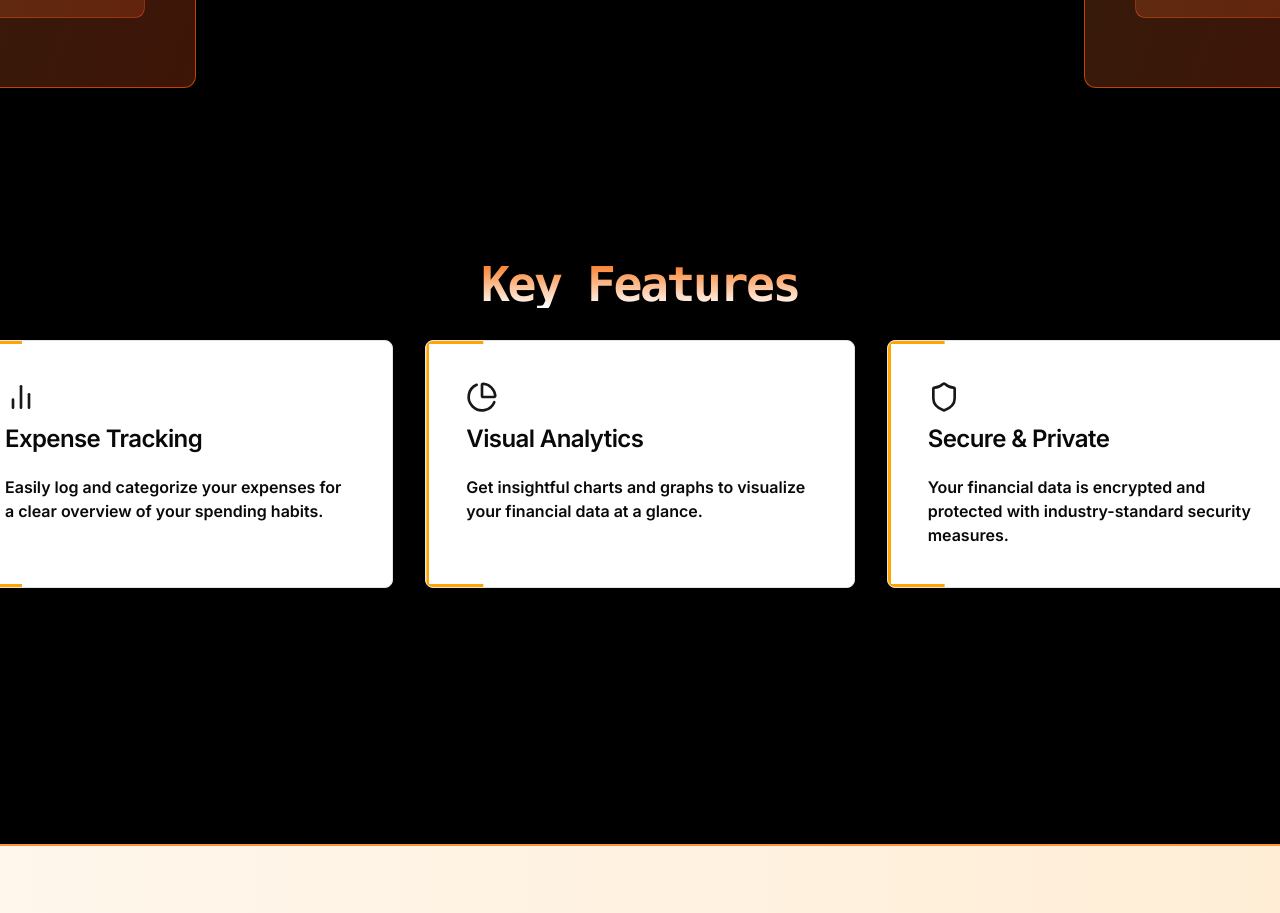
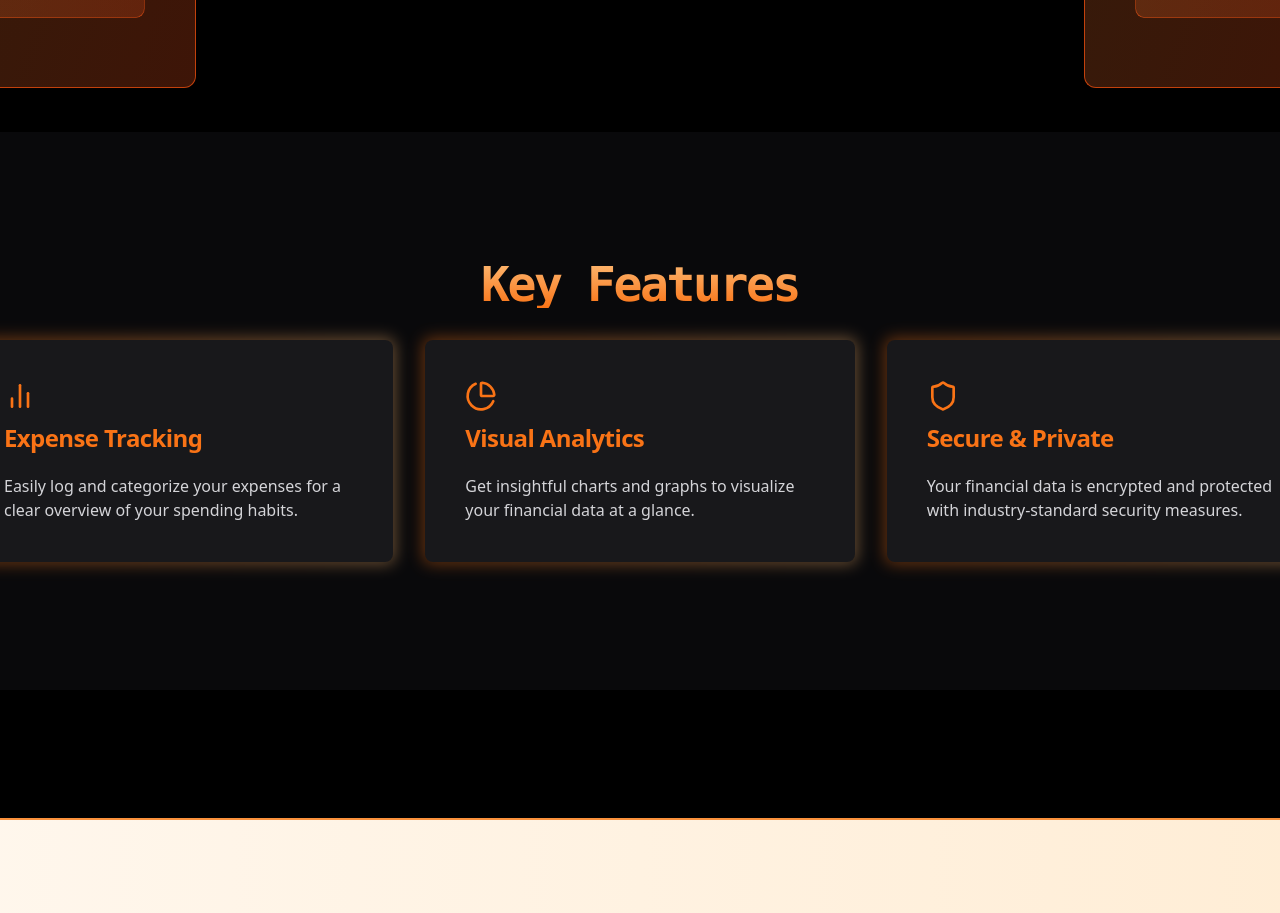
Before and after one commit to CodeMan62/FinFlow, a Next.js app: page / in a window 1280 px wide. Shown: the part 760-1673 px from the top of the page. Built offline with nearby package versions, Linux system fonts and the light colour scheme; no server answers.

Commit message:
📦 Changed landing page key feature

```diff
--- a/src/app/(Login)/login/page.tsx
+++ b/src/app/(Login)/login/page.tsx
@@ -23,7 +23,10 @@ const Login = () => {
     <div className="min-h-screen flex items-center justify-center bg-gradient-to-br bg-black dark:from-gray-900 dark:to-gray-800 p-4">
       <div className="absolute inset-0 bg-[radial-gradient(circle_at_30%_20%,rgba(255,127,80,0.1),transparent_25%),radial-gradient(circle_at_70%_80%,rgba(255,127,80,0.15),transparent_25%)]" />
 
-      <Card className="w-full max-w-md relative border-2  border-orange-100 dark:border-gray-700 backdrop-blur-sm bg-white dark:bg-gray-900/80">
+      <div className="relative group">
+        <div className="absolute -inset-0.5 bg-gradient-to-r from-orange-500 to-orange-300 rounded-lg blur opacity-75 group-hover:opacity-100 transition duration-1000 group-hover:duration-200 animate-gradient-xy"></div>
+
+        <Card className="w-full max-w-md relative backdrop-blur-sm bg-white dark:bg-gray-900/90 border-0">
           <CardHeader className="space-y-1">
             <div className="flex items-center justify-center mb-6 relative">
               <div className="absolute -inset-1 bg-gradient-to-r from-orange-400 to-orange-600 rounded-lg blur-lg opacity-30 group-hover:opacity-40 transition duration-200" />
@@ -42,7 +45,7 @@ const Login = () => {
 
           <CardContent className="space-y-4">
             <Button
-            className="w-full bg-white hover:bg-gray-50 text-gray-800 border-2 border-orange-100 hover:border-orange-200 dark:bg-gray-800 dark:text-white dark:border-orange-900 dark:hover:bg-gray-700 transition-all duration-200 group relative"
+              className="w-full bg-white hover:bg-gray-50 text-gray-800 border border-orange-100 hover:border-orange-200 dark:bg-gray-800 dark:text-white dark:border-orange-900 dark:hover:bg-gray-700 transition-all duration-200 group relative"
               onClick={() => handleSignIn()}
             >
               <div className="absolute inset-0 bg-gradient-to-r from-orange-400 to-orange-600 opacity-0 group-hover:opacity-10 transition-opacity duration-200 rounded-md" />
@@ -103,6 +106,7 @@ const Login = () => {
           </CardFooter>
         </Card>
       </div>
+    </div>
   );
 };
 
--- a/src/components/LandingPage/L2.tsx
+++ b/src/components/LandingPage/L2.tsx
@@ -1,69 +1,52 @@
 import React from "react";
-import { Card, CardContent, CardHeader, CardTitle } from "../ui/card";
+import { Card, CardContent, CardHeader, CardTitle } from "@/components/ui/card";
 import { BarChart2, PieChart, Shield } from "lucide-react";
-import { Inter } from "next/font/google";
-import { motion } from "framer-motion";
-
-const inter900 = Inter({
-  subsets: ["cyrillic"],
-  variable: "--font-inter",
-  weight: ["900"],
-});
-
-const inter600 = Inter({
-  subsets: ["cyrillic"],
-  variable: "--font-inter",
-  weight: ["600"],
-});
 
 const L2 = () => {
   return (
-    <section className="w-full py-12 md:py-24 lg:py-32 mb-32">
-      <div className=" px-4 md:px-6">
-        <h2
-          className={` font-mono text-3xl tracking-tighter sm:text-4xl md:text-5xl text-center mb-8 bg-gradient-to-t from-white to-orange-500 text-transparent bg-clip-text font-bold`}
-        >
+    <section className="w-full py-12 md:py-24 lg:py-32 mb-32 bg-zinc-950">
+      <div className="px-4 md:px-6">
+        <h2 className="font-mono text-3xl tracking-tighter sm:text-4xl md:text-5xl text-center mb-8 bg-gradient-to-t from-orange-500 to-orange-300 text-transparent bg-clip-text font-bold">
           Key Features
         </h2>
-        <div
-          className={`${inter600.className} grid grid-cols-1 md:grid-cols-3 gap-8`}
-        >
-          <Card className="myCard1 relative bg-white overflow-hidden animate-border-line">
-            <div className="relative p-4">
-              <CardHeader>
-                <BarChart2 className="w-8 h-8 text-primary mb-2" />
-                <CardTitle>Expense Tracking</CardTitle>
-              </CardHeader>
-              <CardContent>
-                Easily log and categorize your expenses for a clear overview of
-                your spending habits.
-              </CardContent>
+        <div className="grid grid-cols-1 md:grid-cols-3 gap-8">
+          {[
+            {
+              icon: <BarChart2 className="w-8 h-8 text-orange-500 mb-2" />,
+              title: "Expense Tracking",
+              content:
+                "Easily log and categorize your expenses for a clear overview of your spending habits.",
+            },
+            {
+              icon: <PieChart className="w-8 h-8 text-orange-500 mb-2" />,
+              title: "Visual Analytics",
+              content:
+                "Get insightful charts and graphs to visualize your financial data at a glance.",
+            },
+            {
+              icon: <Shield className="w-8 h-8 text-orange-500 mb-2" />,
+              title: "Secure & Private",
+              content:
+                "Your financial data is encrypted and protected with industry-standard security measures.",
+            },
+          ].map((feature, index) => (
+            <div key={index} className="relative group">
+              <div className="absolute -inset-0.5 bg-gradient-to-r from-orange-500 to-orange-300 rounded-lg blur opacity-40 group-hover:opacity-100 transition duration-1000 group-hover:duration-200 animate-gradient-xy"></div>
+              <Card className="relative bg-zinc-900 border-0 hover:bg-zinc-900 transition-colors duration-200">
+                <div className="p-4">
+                  <CardHeader>
+                    {feature.icon}
+                    <CardTitle className="text-orange-500">
+                      {feature.title}
+                    </CardTitle>
+                  </CardHeader>
+                  <CardContent className="text-zinc-300">
+                    {feature.content}
+                  </CardContent>
+                </div>
+              </Card>
             </div>
-          </Card>
-          <Card className="myCard2 relative bg-white overflow-hidden animate-border-line">
-            <div className="relative p-4">
-              <CardHeader>
-                <PieChart className="w-8 h-8 text-primary mb-2" />
-                <CardTitle>Visual Analytics</CardTitle>
-              </CardHeader>
-              <CardContent>
-                Get insightful charts and graphs to visualize your financial
-                data at a glance.
-              </CardContent>
-            </div>
-          </Card>
-          <Card className="myCard3 relative bg-white overflow-hidden animate-border-line">
-            <div className="relative p-4">
-              <CardHeader>
-                <Shield className="w-8 h-8 text-primary mb-2" />
-                <CardTitle>Secure & Private</CardTitle>
-              </CardHeader>
-              <CardContent>
-                Your financial data is encrypted and protected with
-                industry-standard security measures.
-              </CardContent>
-            </div>
-          </Card>
+          ))}
         </div>
       </div>
     </section>
```
Lines whose indentation alone changed are shown as unchanged.
